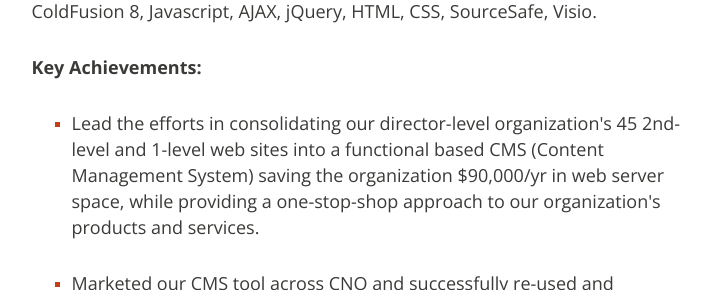
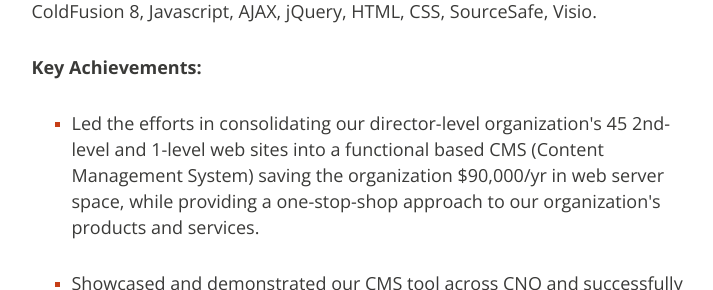
Before and after one commit to Shigek206/marctakeuchi, a PHP site: page / in a window 1280 px wide. Shown: the part 6210-6500 px from the top of the page, without its empty margins (526-1239 px from the left). Run offline with PHP 8.4, Linux system fonts and the light colour scheme; some libraries are stand-ins or nearby versions.

Commit message:
^fixing typos

```diff
--- a/includes/boeing-2.php
+++ b/includes/boeing-2.php
@@ -23,13 +23,13 @@
 
 						<p><strong>Key Achievements:</strong></p>
 						<ul>
-							<li><p>Lead the efforts in consolidating our director-level organization's 45 2nd-level and 1-level web sites into a functional based CMS (Content Management System) saving the organization $90,000/yr in web server space, while providing a one-stop-shop approach to our organization's products and services.</p></li>
+							<li><p>Led the efforts in consolidating our director-level organization's 45 2nd-level and 1-level web sites into a functional based CMS (Content Management System) saving the organization $90,000/yr in web server space, while providing a one-stop-shop approach to our organization's products and services.</p></li>
 
-							<li><p>Marketed our CMS tool across CNO and successfully re-used and implemented our solution to other organizations throughout the CNO community.</p></li>
+							<li><p>Showcased and demonstrated our CMS tool across CNO and successfully re-used and implemented our solution to other organizations throughout the CNO community.</p></li>
 
-							<li><p>Participated and teamed with web focals across CNO in creating the branding of what have become the CNO web standards and successfully implemented these to all 2nd and 1st – level management web sites</p></li>
+							<li><p>Participated and collaborated with web focals across CNO in creating the branding of what have become the CNO web standards and successfully implemented these to all 2nd and 1st – level management web sites</p></li>
 
-							<li><p>Lead the successful implementation of WSSO (Web Single Sign On) authentication into all our web applications.</p></li>
+							<li><p>Led the successful implementation of WSSO (Web Single Sign On) authentication into all our web applications.</p></li>
 						</ul>
 					</div>
 				</div>
```
